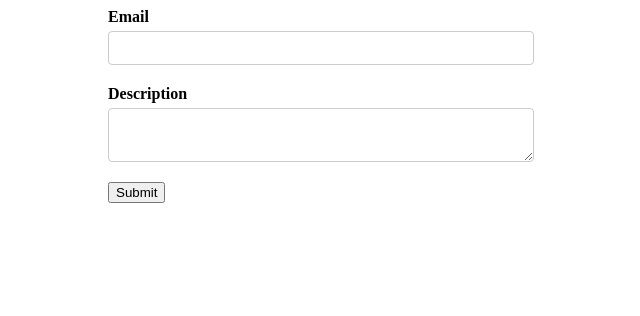
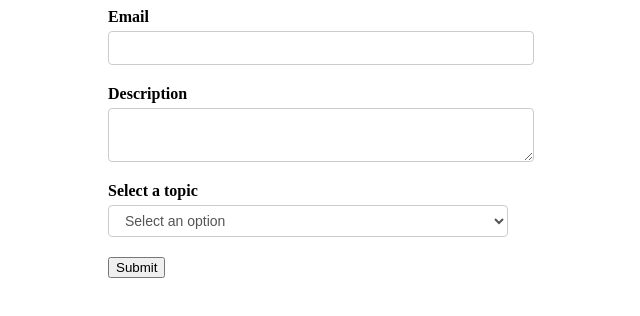
Before and after one commit to ninad-react/React-formik-learning, a React (Vite) app: page / in a window 1280 px wide. Shown: the top 316 px of the page, without its empty margins (319-959 px from the left). Built offline with nearby package versions, Linux system fonts and the light colour scheme.

Commit message:
select component with FormikControl

```diff
--- a/src/App.css
+++ b/src/App.css
@@ -11,7 +11,8 @@
 
 input[type='text'],
 input[type='email'],
-textarea {
+textarea,
+select {
   display: block;
   width: 400px;
   padding: 6px 12px;
--- a/src/components/FormikContainer.jsx
+++ b/src/components/FormikContainer.jsx
@@ -5,14 +5,23 @@
 
 function FormikContainer() {
 
+    const dropDownOptions = [
+        { key : 'Select an option', value: ''},
+        { key : 'Option 1', value: 'option1'},
+        { key : 'Option 2', value: 'option2'},
+        { key : 'Option 3', value: 'option3'},
+    ]
+
     const initialValues = {
         email: '',
-        description: ''
+        description: '',
+        selectOption: ''
     };
 
     const validationSchema = yup.object({
         email: yup.string().required('Required'),
-        description: yup.string().required()
+        description: yup.string().required(),
+        selectOption: yup.string().required()
     });
 
     const onSubmit = values => console.log('Form data', values);
@@ -38,6 +47,13 @@
                     name= 'description'
                 />
 
+                <FormikControl
+                    control= 'select'
+                    label = 'Select a topic'
+                    name = 'selectOption'
+                    options= {dropDownOptions}
+                />
+
                 <button type="submit">Submit</button>
             </Form>
         )}
--- a/src/components/FormikControl.jsx
+++ b/src/components/FormikControl.jsx
@@ -1,10 +1,12 @@
 import React from 'react'
 import Input from './Input';
 import TextArea from './TextArea';
+import Select from './Select';
 
 function FormikControl(props) {
     const { control, ...rest } = props
     switch(control) {
+
         case 'input' :
             return <Input {...rest}/>
 
@@ -12,6 +14,8 @@
             return <TextArea {...rest}/>
 
         case 'select':
+            return <Select {...rest}/>
+
         case 'radio':
         case 'checkbox':
         case 'date':
--- /dev/null
+++ b/src/components/Select.jsx
@@ -0,0 +1,27 @@
+import React from 'react'
+import { Field, ErrorMessage } from 'formik'
+import TextError from './TextError';
+
+function Select(props) {
+
+    const {label, name, options, ...rest} = props;
+
+  return (
+    <div className='form-control'>
+        <label htmlFor={name}>{label}</label>
+        <Field as='select' id={name} name={name} {...rest}>
+            {
+                options.map(option => {
+                    return (
+                        <option key={option.value} value={option.value}>{option.key}</option>
+                    )
+                })
+            }
+        </Field>
+        <ErrorMessage name={name} component={TextError}/>
+
+    </div>
+  )
+}
+
+export default Select
```
